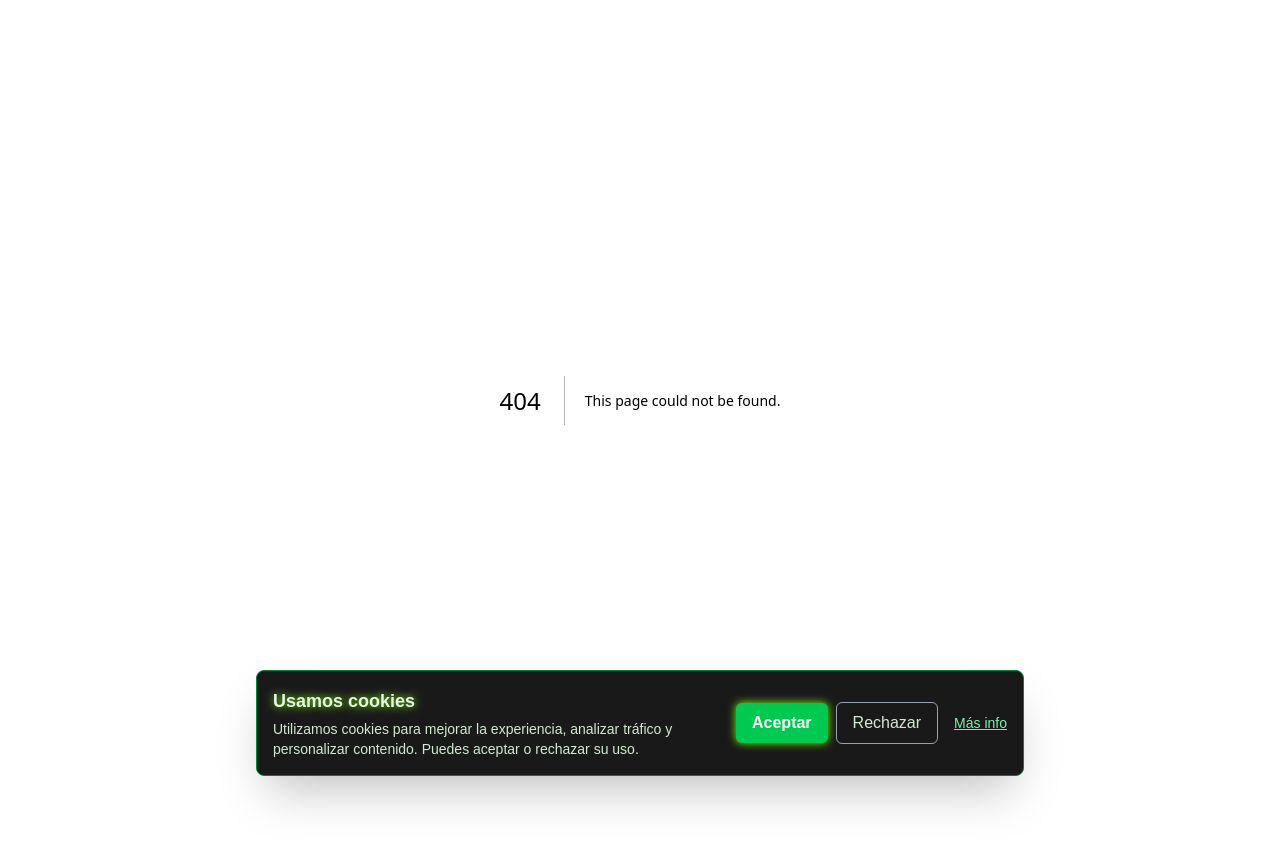
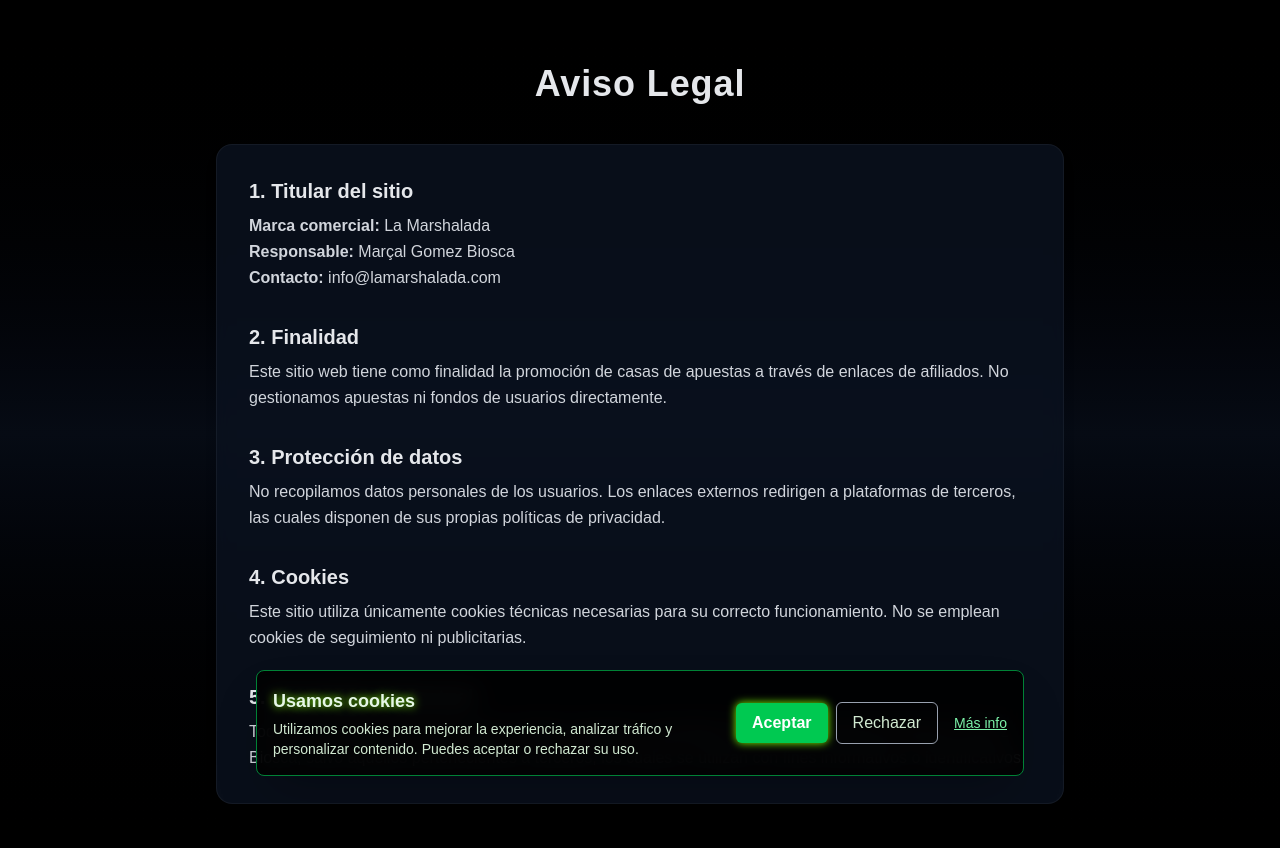
Before and after one commit to lamarshaladaweb/lamarshalada_web, a Next.js app: page /aviso-legal in a window 1280 px wide. Before the commit this address had no page. Shown: the top 848 px of the page. Before the commit the page ends 800 px from the top, so only its background shows below. Built offline with nearby package versions, Linux system fonts and the light colour scheme.

Commit message:
feat: Páginas de aviso legal y terminos

```diff
--- /dev/null
+++ b/src/app/aviso-legal/page.tsx
@@ -0,0 +1,76 @@
+export default function AvisoLegal() {
+  return (
+    <main className="min-h-screen bg-gradient-to-b from-black via-[#060b14] to-black">
+      <div className="max-w-4xl mx-auto px-6 py-16 text-gray-200">
+
+        {/* Título */}
+        <h1 className="text-4xl font-extrabold mb-10 text-center tracking-wide">
+          <span className="bg-gradient-to-r text-white-400 bg-clip-text">
+            Aviso Legal
+          </span>
+        </h1>
+
+        {/* Contenedor */}
+        <div className="space-y-8 bg-[#0b1220]/80 backdrop-blur rounded-2xl p-8 shadow-lg border border-white/5">
+
+          <section>
+            <h2 className="text-xl font-semibold text-white-400 mb-2">
+              1. Titular del sitio
+            </h2>
+            <p className="leading-relaxed text-gray-300">
+              <strong>Marca comercial:</strong> La Marshalada<br />
+              <strong>Responsable:</strong> Marçal Gomez Biosca<br />
+              <strong>Contacto:</strong> info@lamarshalada.com
+            </p>
+          </section>
+
+          <section>
+            <h2 className="text-xl font-semibold text-white-400 mb-2">
+              2. Finalidad
+            </h2>
+            <p className="leading-relaxed text-gray-300">
+              Este sitio web tiene como finalidad la promoción de casas de apuestas a
+              través de enlaces de afiliados. No gestionamos apuestas ni fondos de
+              usuarios directamente.
+            </p>
+          </section>
+
+          <section>
+            <h2 className="text-xl font-semibold text-white-400 mb-2">
+              3. Protección de datos
+            </h2>
+            <p className="leading-relaxed text-gray-300">
+              No recopilamos datos personales de los usuarios. Los enlaces externos
+              redirigen a plataformas de terceros, las cuales disponen de sus propias
+              políticas de privacidad.
+            </p>
+          </section>
+
+          <section>
+            <h2 className="text-xl font-semibold text-white-400 mb-2">
+              4. Cookies
+            </h2>
+            <p className="leading-relaxed text-gray-300">
+              Este sitio utiliza únicamente cookies técnicas necesarias para su
+              correcto funcionamiento. No se emplean cookies de seguimiento ni
+              publicitarias.
+            </p>
+          </section>
+
+          <section>
+            <h2 className="text-xl font-semibold text-white-400 mb-2">
+              5. Propiedad intelectual
+            </h2>
+            <p className="leading-relaxed text-gray-300">
+              Todos los contenidos del sitio (textos, diseño, logotipos e identidad
+              visual) son propiedad de Marçal Gomez Biosca, salvo aquellos pertenecientes
+              a terceros, los cuales se utilizan con fines informativos o
+              identificativos.
+            </p>
+          </section>
+
+        </div>
+      </div>
+    </main>
+  );
+}
--- /dev/null
+++ b/src/app/terminos/page.tsx
@@ -0,0 +1,71 @@
+export default function Terminos() {
+  return (
+    <main className="min-h-screen bg-gradient-to-b from-black via-[#060b14] to-black">
+      <div className="max-w-4xl mx-auto px-6 py-16 text-gray-200">
+
+        {/* Título */}
+        <h1 className="text-4xl font-extrabold mb-10 text-center tracking-wide">
+          <span className="bg-gradient-to-r text-white-400 bg-clip-text">
+            Términos y Condiciones
+          </span>
+        </h1>
+
+        {/* Contenedor */}
+        <div className="space-y-8 bg-[#0b1220]/80 backdrop-blur rounded-2xl p-8 shadow-lg border border-white/5">
+
+          <section>
+            <h2 className="text-xl font-semibold text-white-400 mb-2">
+              1. Finalidad del sitio
+            </h2>
+            <p className="leading-relaxed text-gray-300">
+              La Marshalada es un sitio web de carácter informativo y divulgativo sobre
+              deportes, apuestas y entretenimiento. No somos una casa de apuestas ni
+              gestionamos dinero de los usuarios.
+            </p>
+          </section>
+
+          <section>
+            <h2 className="text-xl font-semibold text-white-400 mb-2">
+              2. Enlaces de afiliados
+            </h2>
+            <p className="leading-relaxed text-gray-300">
+              Este sitio contiene enlaces de afiliación. Podemos recibir una comisión
+              sin coste adicional para el usuario. No controlamos los términos ni
+              promociones de terceros.
+            </p>
+          </section>
+
+          <section>
+            <h2 className="text-xl font-semibold text-white-400 mb-2">
+              3. Edad mínima y juego responsable
+            </h2>
+            <p className="leading-relaxed text-gray-300">
+              Contenido exclusivo para mayores de 18 años. Recomendamos establecer
+              límites, no perseguir pérdidas y apostar solo como entretenimiento.
+            </p>
+          </section>
+
+          <section>
+            <h2 className="text-xl font-semibold text-white-400 mb-2">
+              4. Exención de responsabilidad
+            </h2>
+            <p className="leading-relaxed text-gray-300">
+              No garantizamos la exactitud de cuotas o promociones. Las apuestas se
+              realizan bajo la responsabilidad del usuario.
+            </p>
+          </section>
+
+          <section>
+            <h2 className="text-xl font-semibold text-white-400 mb-2">
+              5. Modificaciones
+            </h2>
+            <p className="leading-relaxed text-gray-300">
+              Nos reservamos el derecho de modificar estos términos en cualquier momento.
+            </p>
+          </section>
+
+        </div>
+      </div>
+    </main>
+  );
+}
```
